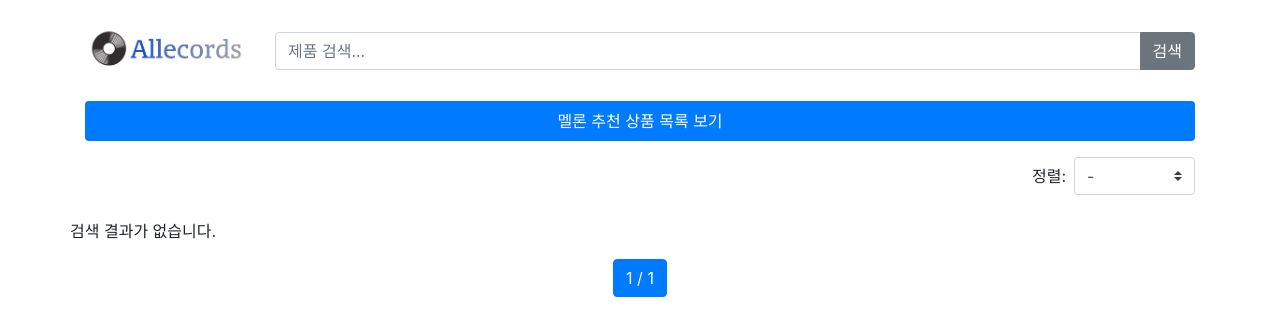
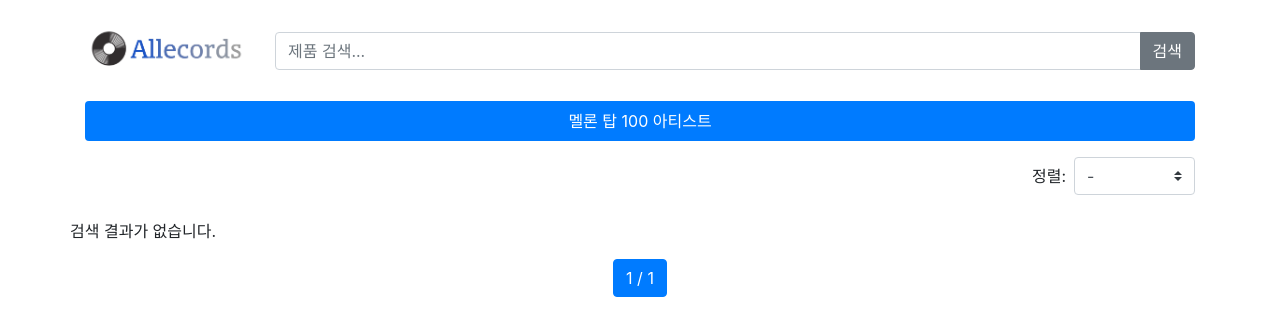
Before and after one commit to JAY-Winter/allecords, a Django app: page /products/ in a window 1280 px wide. Shown: the top 336 px of the page. Run offline with Django 4.2, Linux system fonts and the light colour scheme; data that the repository does not hold is empty; some libraries are stand-ins or nearby versions.

Commit message:
style: 멜론 추천 네이밍

```diff
--- a/server/templates/board/product_table.html
+++ b/server/templates/board/product_table.html
@@ -60,10 +60,11 @@
 <div class="container text-center my-3">
     <a href="{% url 'recommend_melon_product_list' %}" class="text-decoration-none">
         <div class="p-2 bg-primary text-white rounded">
-            멜론 추천 상품 목록 보기
+            멜론 탑 100 아티스트
         </div>
     </a>
 </div>
+
 
 <!-- 검색 폼 아래에 정렬 드롭다운 메뉴 추가 -->
 <div class="container d-flex justify-content-end mb-4">
```
